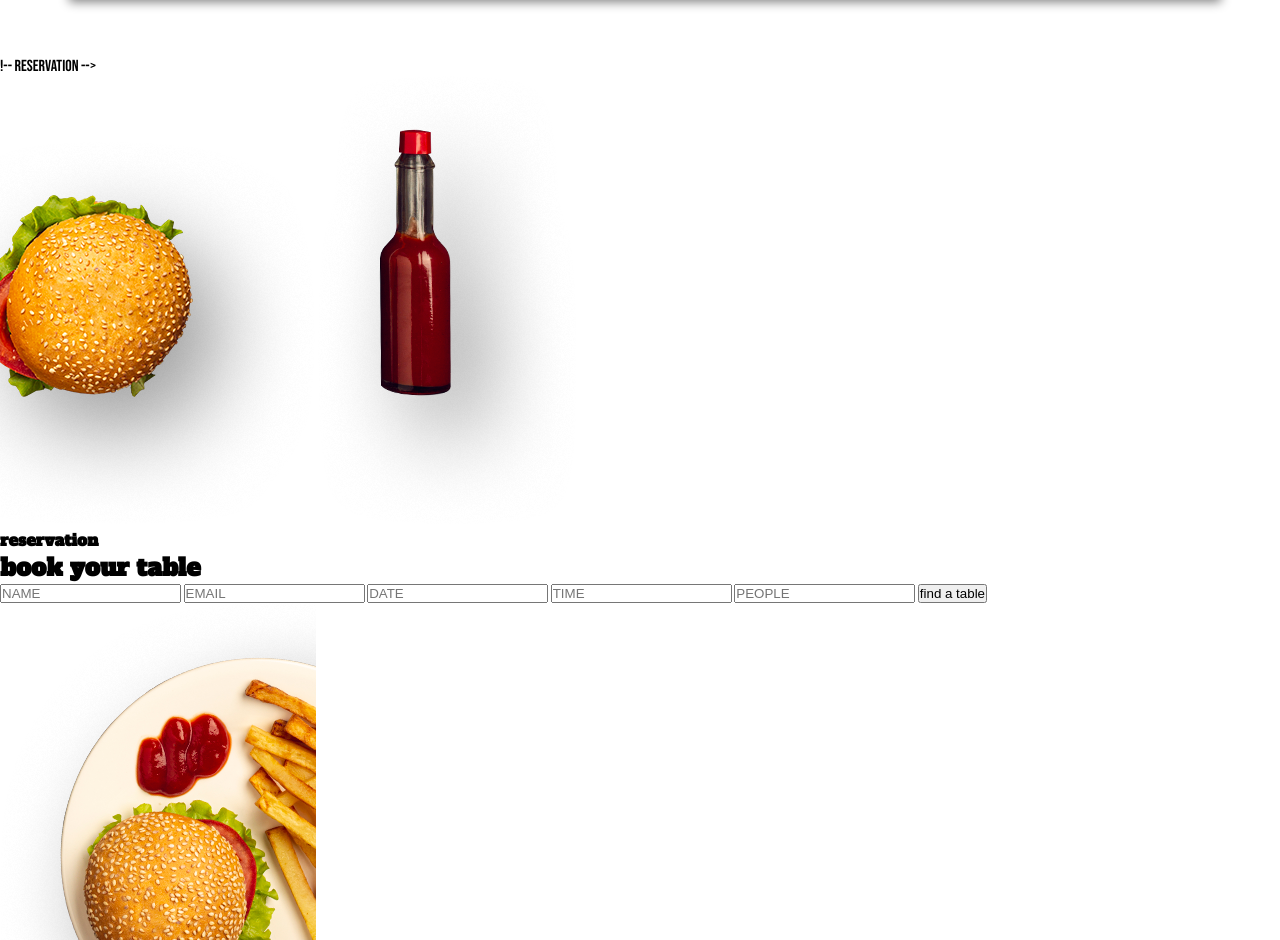
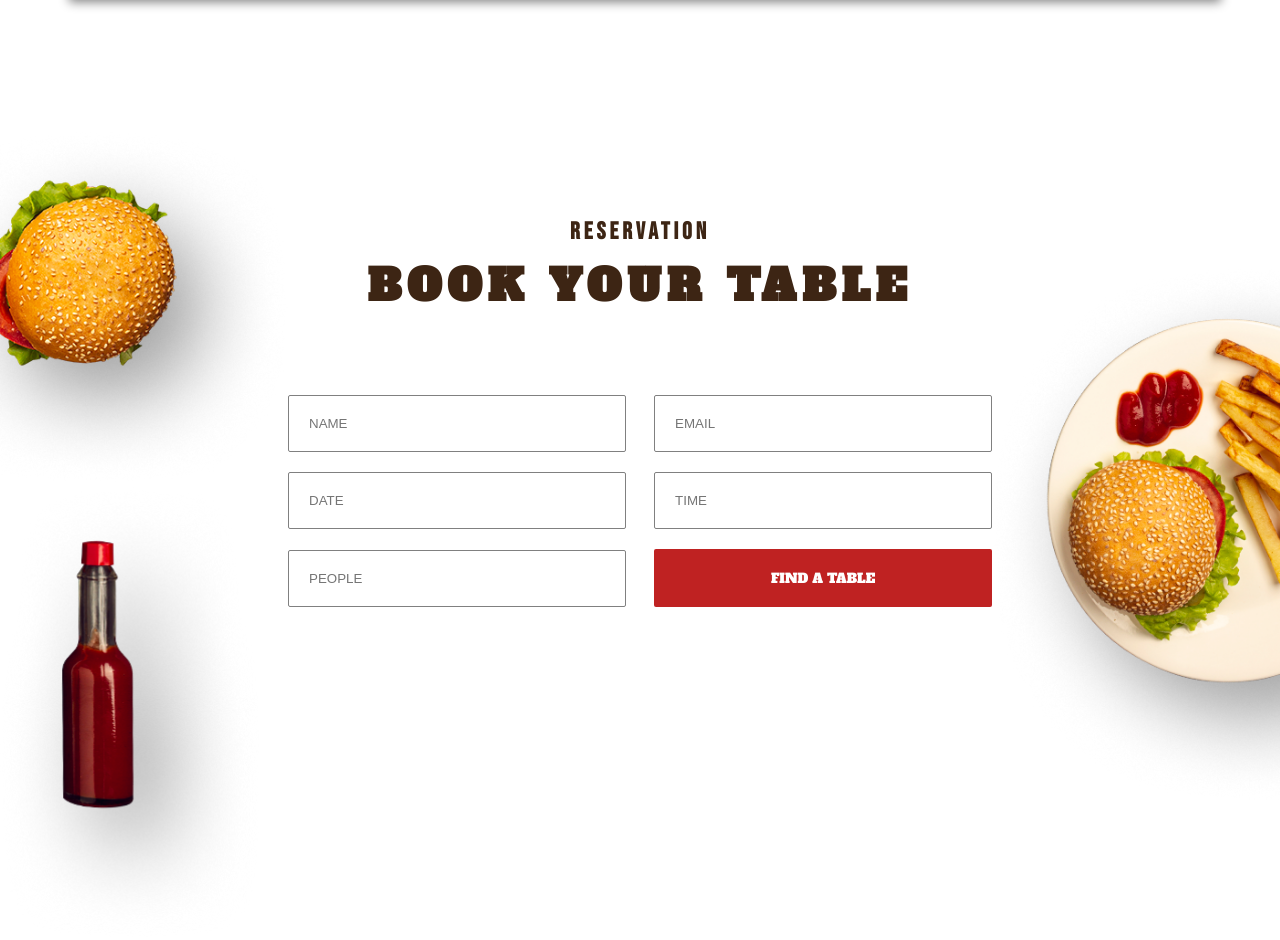
Before and after one commit to nev8/burger-house, a plain HTML site: page index.html in a window 1280 px wide. Shown: the part 3357-4297 px from the top of the page. Drawn offline with Linux system fonts and the light colour scheme.

Commit message:
reservation css

```diff
--- a/index.html
+++ b/index.html
@@ -105,13 +105,13 @@
              </article>
          </section>
 
-         !-- Reservation -->
+         <!-- Reservation -->
          <section class="resertvation">
              <article class="pic1">
                  <img src="img/kontakt-img2.png" alt="">
                  <img src="img/Bottle.png" alt="">
              </article>
-             <article>
+             <article class="form">
                  <div class="headings">
                      <h4>reservation</h4>
                      <h2>book your table</h2>
@@ -127,7 +127,7 @@
                      </form>
                  </div>
              </article>
-             <article>
+             <article class="pic2">
                  <img src="img/kontakt-img1.png" alt="">
              </article>
          </section>
--- a/style.scss
+++ b/style.scss
@@ -304,3 +304,73 @@ header {
         }
     }
 }
+/****** Reservation ******/
+.resertvation {
+    @include flex(space-between, center);
+    .pic1 {
+        flex: 0 0 22.5%;
+        img:first-child {
+            width: 100%;
+        }
+        img:last-child {
+            width: 90%;
+        }
+    }
+    .form {
+        padding-top: 150px;
+        flex: 0 0 55%;
+        height: 120vh;
+
+        .headings {
+            padding: 10px 30px;
+            h4 {
+                font-family: $fontFamily;
+                font-size: 1.5rem;
+                letter-spacing: 4px;
+                color: $braon;
+                text-align: center;
+                margin-bottom: 10px;
+            }
+            h2 {
+                font-size: 2.7rem;
+                text-transform: uppercase;
+                letter-spacing: 6px;
+                color: $braon;
+                padding-bottom: 20px;
+                text-align: center;
+                margin-bottom: 30px;
+            }
+        }
+        .forma {
+            margin-top: 20px;
+            form {
+                @include flex(space-between, center);
+                input {
+                    flex: 0 0 48%;
+                    padding: 20px;
+                    border-radius: 2px;
+                    margin-bottom: 20px;
+                    border: none;
+                    border: 1px solid gray;
+                }
+                button {
+                    flex: 0 0 48%;
+                    padding: 20px;
+                    border-radius: 2px;
+                    margin-bottom: 20px;
+                    border: none;
+                    background: $crvena;
+                    text-transform: uppercase;
+                    font-family: $fontHeadings;
+                    color: white;
+                }
+            }
+        }
+    }
+    .pic2 {
+       flex: 0 0 22.5%;
+       img {
+           width: 100%;
+       }
+    }
+}
```
Also changed, not shown: style.css, 1 other file.
